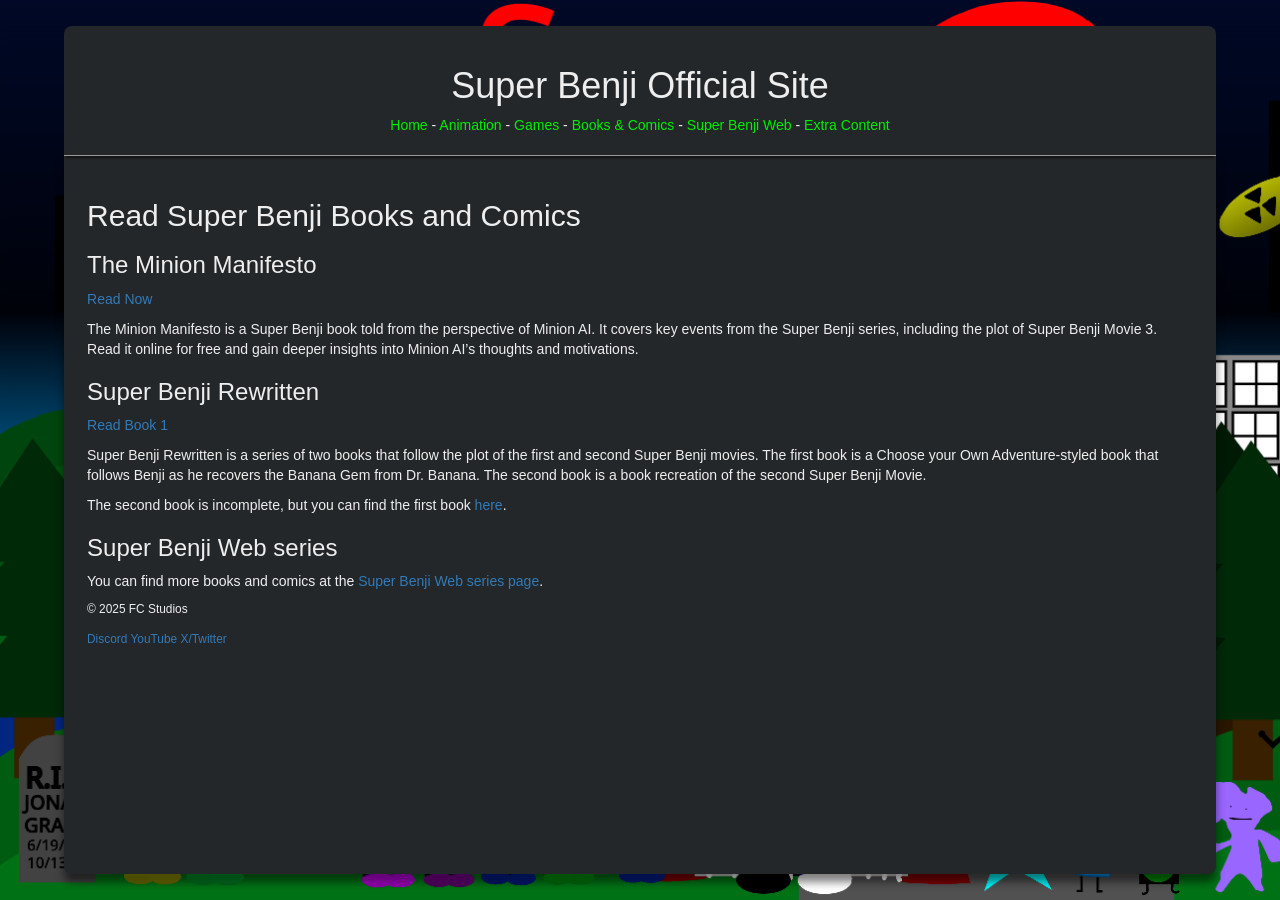
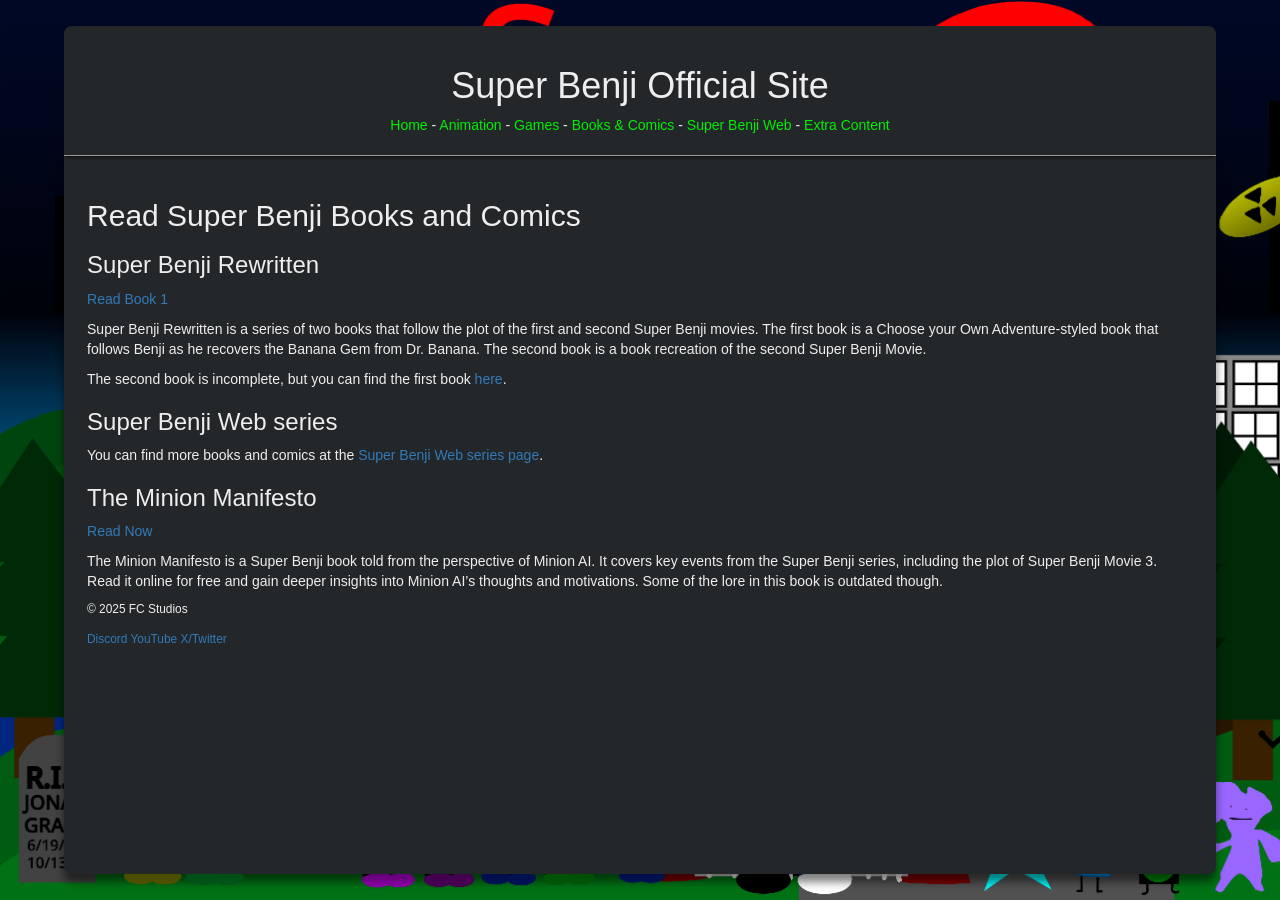
Before and after one commit to familycomicsstudios/Super-Benji-Website, a Jekyll site: the page built from books.html, in a window 1280 px wide. Built offline with Jekyll 4.4.1, drawn with Linux system fonts in a browser that asks for light colours.

Commit message:
Changed some stuff for SEO

```diff
--- a/books.html
+++ b/books.html
@@ -4,12 +4,6 @@ title: Books & Comics | Super Benji Official
 ---
 
 <h2 id="books-comics">Read Super Benji Books and Comics</h2>
-<h3>The Minion Manifesto</h3>
-<p><a href="/assets/Minion%20Manifesto.pdf">Read Now</a></p>
-<p>
-  The Minion Manifesto is a Super Benji book told from the perspective of Minion AI.
-  It covers key events from the Super Benji series, including the plot of Super Benji Movie 3. Read it online for free and gain deeper insights into Minion AI’s thoughts and motivations.
-</p>
 <h3>Super Benji Rewritten</h3>
 <p><a href="assets/Super Benji Pick Your Own Story.pdf">Read Book 1</a></p>
 <p>
@@ -24,3 +18,10 @@ title: Books & Comics | Super Benji Official
 <p>
   You can find more books and comics at the <a href="/superbenjiweb.html">Super Benji Web series page</a>.
 </p>
+<h3>The Minion Manifesto</h3>
+<p><a href="/assets/Minion%20Manifesto.pdf">Read Now</a></p>
+<p>
+  The Minion Manifesto is a Super Benji book told from the perspective of Minion AI.
+  It covers key events from the Super Benji series, including the plot of Super Benji Movie 3. Read it online for free and gain deeper insights into Minion AI’s thoughts and motivations.
+  Some of the lore in this book is outdated though.
+</p>
--- a/sitemap.xml
+++ b/sitemap.xml
@@ -5,6 +5,12 @@
   <url>
     <loc>https://superbenji.themadpunter.tech/</loc>
     <priority>1.0</priority>
+    <changefreq>weekly</changefreq>
+  </url>
+
+  <url>
+    <loc>https://superbenji.themadpunter.tech/superbenjiweb.html</loc>
+    <priority>0.8</priority>
     <changefreq>weekly</changefreq>
   </url>
 
--- a/superbenjiweb.html
+++ b/superbenjiweb.html
@@ -1,6 +1,6 @@
 ---
 layout: base
-title: Super Benji Web | Super Benji Show, Movies, Games, and Comics
+title: Super Benji Web | Super Benji Extra Content
 ---
 <p>
     Super Benji Web is a series of content exclusive to the Super Benji Website. This can
```
